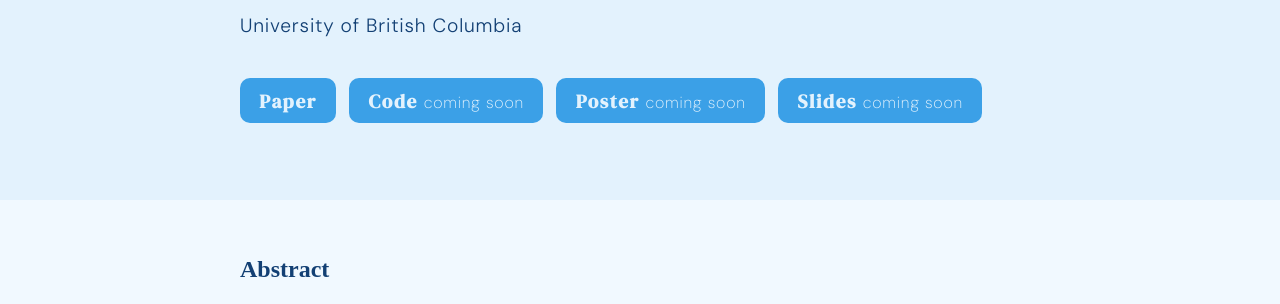
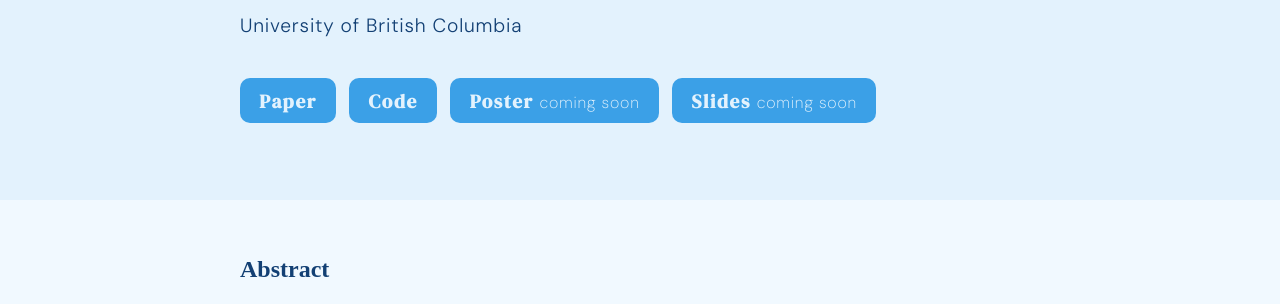
Before and after one commit to ubc-aamodt-group/reframe-layer-caching, a plain HTML site: page docs/index.html in a window 1280 px wide. Shown: the part 473-777 px from the top of the page. Drawn offline with nearby package versions, Linux system fonts and the light colour scheme; a web font is replaced by a local one.

Commit message:
update pdf

```diff
--- a/docs/index.html
+++ b/docs/index.html
@@ -45,7 +45,7 @@
         <h2>University of British Columbia</h2>
         <div class="group">
             <a class="tag" href="./reframe-paper.pdf"><span>Paper</span></a>
-            <a class="tag"><span>Code <small>coming soon</small></span></a>
+            <a class="tag" href="https://github.com/ubc-aamodt-group/reframe-layer-caching"><span>Code</span></a>
             <a class="tag"><span>Poster <small>coming soon</small></span></a>
             <a class="tag"><span>Slides <small>coming soon</small></span></a>
         </div>
```
